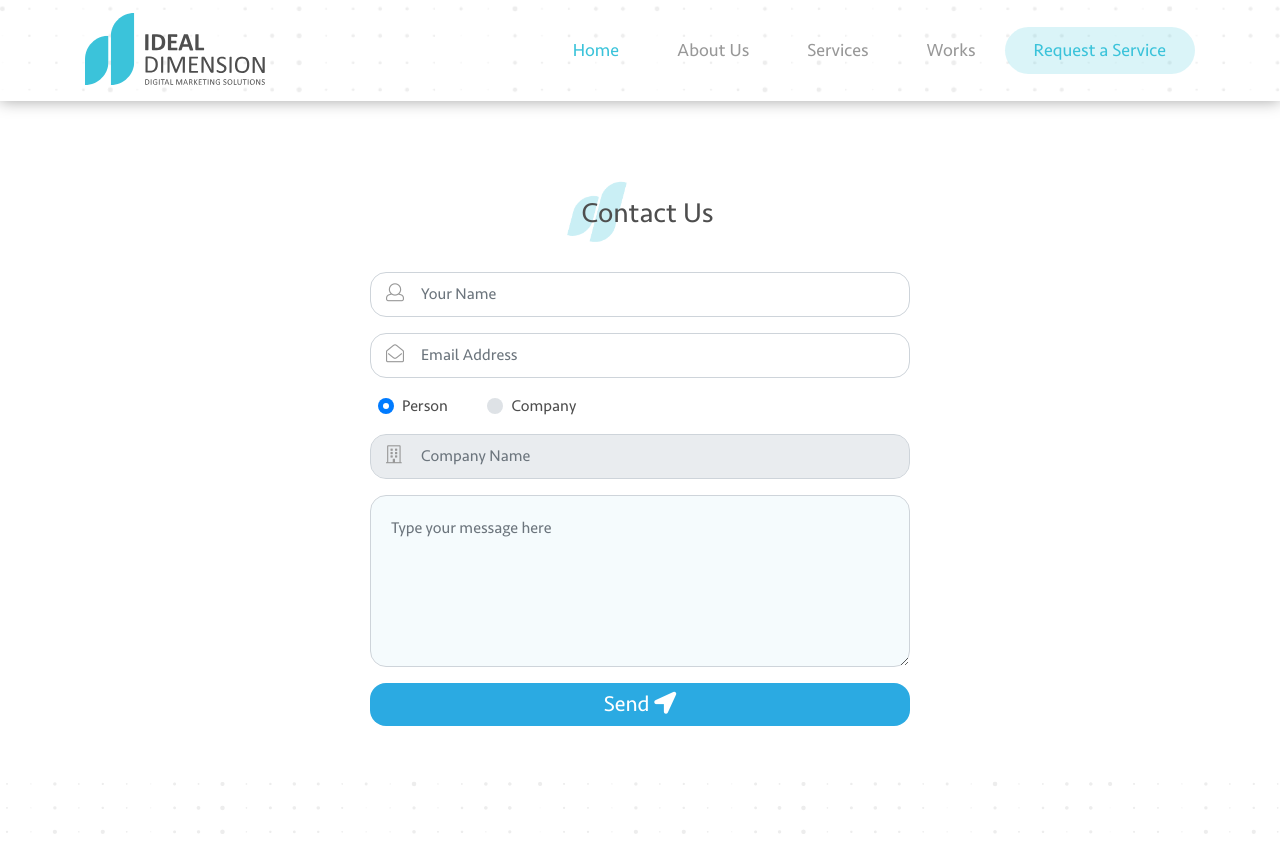
After one commit to hamza202/ideal, a PHP site: page /contact.html in a window 1280 px wide. The commit adds this page. Shown: the top 841 px of the page. Run offline with PHP 8.4, Linux system fonts and the light colour scheme; some libraries are stand-ins or nearby versions.

Commit message:
First commit

```diff
--- /dev/null
+++ b/contact.html
@@ -0,0 +1,229 @@
+<!doctype html>
+<html lang="en">
+<head>
+    <meta charset="UTF-8">
+    <meta name="viewport"
+          content="width=device-width, user-scalable=no, initial-scale=1.0, maximum-scale=1.0, minimum-scale=1.0">
+    <meta http-equiv="X-UA-Compatible" content="ie=edge">
+    <link rel="stylesheet" href="css/hover-min.css">
+    <link rel="stylesheet" href="css/fontawesome-all.css">
+    <link rel="stylesheet" href="css/bootstrap.css">
+    <link rel="stylesheet" href="css/owl.carousel.css">
+    <link rel="stylesheet" href="css/owl.theme.default.css">
+    <link rel="stylesheet" href="css/style.css">
+    <link rel="icon" href="image/smal-logo.png">
+
+    <title>IDEAL</title>
+</head>
+<body>
+<section class="loading ">
+    <div class="container-fluid">
+        <div class="row">
+            <div class="col align-self-center">
+                <div class="loader-funky-bar"></div>
+            </div>
+        </div>
+    </div>
+</section>
+<header>
+    <nav class="navbar navbar-expand-lg navbar-light">
+        <div class="container">
+            <a class="navbar-brand" href="#">
+                <img class="img-fluid big-logo" src="image/logo.png" alt="">
+                <img class="img-fluid small-logo" src="image/smal-logo.png" alt="">
+            </a>
+            <button class="navbar-toggler" type="button" data-toggle="collapse" data-target="#navbarSupportedContent"
+                    aria-controls="navbarSupportedContent" aria-expanded="false" aria-label="Toggle navigation">
+                <span class="navbar-toggler-icon"></span>
+            </button>
+
+            <div class="collapse navbar-collapse" id="navbarSupportedContent">
+                <ul class="navbar-nav ml-auto">
+                    <li class="nav-item active">
+                        <a class="nav-link" href="#">Home</a>
+                    </li>
+                    <li class="nav-item ">
+                        <a class="nav-link" href="#">About Us</a>
+                    </li>
+                    <li class="nav-item ">
+                        <a class="nav-link" href="#">Services</a>
+                    </li>
+                    <li class="nav-item ">
+                        <a class="nav-link" href="#">Works</a>
+                    </li>
+                    <li class="nav-item ">
+                        <a class="nav-link request-link " href="#">Request a Service</a>
+                    </li>
+                </ul>
+
+            </div>
+        </div>
+    </nav>
+</header>
+<section class="py-5 contact-us">
+    <div class="container">
+        <div class="row">
+            <div class="col text-center">
+                <h3 class="second-title-bg mt-5 pb-3">
+                    Contact Us
+                </h3>
+            </div>
+        </div>
+        <form action="#">
+            <div class="row justify-content-center">
+                <div class="col-lg-6 col-md-8 col-sm-10">
+                    <div class="form-group position-relative">
+                        <i class="fal fa-user"></i>
+                        <input type="text" class="form-control" placeholder="Your Name">
+                    </div>
+                </div>
+            </div>
+            <div class="row justify-content-center">
+                <div class="col-lg-6 col-md-8 col-sm-10">
+                    <div class="form-group position-relative">
+                        <i class="fal fa-envelope-open"></i>
+                        <input type="email" class="form-control" placeholder="Email Address">
+                    </div>
+                </div>
+            </div>
+            <div class="row justify-content-center mb-3">
+                <div class="col-lg-6 col-md-8 col-sm-10">
+                    <div class="custom-control pl-4 ml-2">
+                        <div class=" custom-radio form-check-inline form-check">
+                            <input type="radio" class="custom-control-input" id="Company" name="radio-stacked" checked>
+                            <label class="custom-control-label" for="Company">Person</label>
+                        </div>
+                        <div class=" custom-radio form-check-inline form-check ml-5">
+                            <input type="radio" class="custom-control-input company-input" id="Person"
+                                   name="radio-stacked">
+                            <label class="custom-control-label" for="Person">Company</label>
+                        </div>
+                    </div>
+                </div>
+            </div>
+            <div class="row justify-content-center">
+                <div class="col-lg-6 col-md-8 col-sm-10">
+                    <div class="form-group position-relative">
+                        <i class="fal fa-building"></i>
+                        <input id="Company_name" type="text" class="form-control" placeholder="Company Name" disabled>
+                    </div>
+                </div>
+            </div>
+            <div class="row justify-content-center">
+                <div class="col-lg-6 col-md-8 col-sm-10">
+                    <div class="form-group">
+                        <textarea class="form-control" placeholder="Type your message here" rows="6"></textarea>
+                    </div>
+                </div>
+            </div>
+            <div class="row justify-content-center">
+                <div class="col-lg-6 col-md-8 col-sm-10">
+                    <button type="submit">
+                        Send <i class="fas fa-location-arrow"></i>
+                    </button>
+                </div>
+            </div>
+        </form>
+    </div>
+</section>
+<footer class="footer">
+    <div class="container">
+        <div class="row">
+            <div class="col-lg-5">
+                <div id="map" class="w-100" style="height: 300px;"></div>
+                <p class="mt-3 copyright">Copyright © 2018 IDEAL DIMENSION. All rights reserved.</p>
+            </div>
+            <div class="col-lg-2 col-md-4">
+                <div class="footer-container pl-4">
+                    <h4 class="footer-title">
+                        Locations
+                    </h4>
+                    <p>
+                        Jordan<br>
+                        Amman,<br>
+                        8998,D Sreet<br>
+                        (972) 59 2212919
+                    </p>
+                </div>
+
+            </div>
+            <div class="col-lg-2 col-md-4">
+                <div class="footer-container pl-4">
+                    <h4 class="footer-title">
+                        Services
+                    </h4>
+                    <p class="mb-0">
+                        <a href="#">
+                            Digital Marekting
+                        </a>
+                    </p>
+                    <p class="m-0">
+                        <a href="#">
+                            Media Proudction
+                        </a>
+                    </p>
+                    <p class="m-0">
+                        <a href="#">Branding</a>
+                    </p>
+                    <p class="m-0">
+                        <a href="#">Web & Mob Dev.</a>
+                    </p>
+                </div>
+
+            </div>
+            <div class="col-lg-3 col-md-4 ">
+                <div class="footer-container pl-4">
+                    <h4 class="footer-title">
+                        Follow us
+                    </h4>
+                    <ul class="list-inline footer-social">
+                        <li class="list-inline-item"><a href="#"><i class="fab fa-twitter"></i></a></li>
+                        <li class="list-inline-item"><a href="#"><i class="fab fa-facebook-f"></i></a></li>
+                        <li class="list-inline-item"><a href="#"><i class="fab fa-instagram"></i></a></li>
+                        <li class="list-inline-item"><a href="#"><i class="fab fa-google-plus-g"></i></a></li>
+                    </ul>
+                </div>
+                <div class="row h-75">
+                    <div class="col align-self-end">
+                        <img class="img-fluid align-self-end" src="image/logo.png" alt="">
+
+                    </div>
+                </div>
+
+            </div>
+        </div>
+    </div>
+</footer>
+<script src="js/jquery-3.3.1.min.js"></script>
+<script src="js/popper.min.js"></script>
+<script src="js/bootstrap.min.js"></script>
+<script src="js/main.js"></script>
+
+
+<script>
+    $(document).ready(function () {
+
+        var scrollLink = $('.scroll');
+
+        // Smooth scrolling
+        scrollLink.click(function (e) {
+            e.preventDefault();
+            $('body,html').animate({
+                scrollTop: $(this.hash).offset().top - 120
+            }, 1220);
+        });
+    });
+</script>
+<script>
+    $('input:radio').click(function () {
+        $("#Company_name").prop("disabled", true);
+        if ($(this).hasClass('company-input')) {
+            $("#Company_name").prop("disabled", false);
+        }
+    });
+</script>
+<script
+        src="https://maps.googleapis.com/maps/api/js?key=AIzaSyDnUdRz1exsvXmDb_XVmPk3v7FWi7XCH9E&callback=initMap">
+</script>
+</body>
+</html>
--- a/css/style.css
+++ b/css/style.css
@@ -303,6 +303,11 @@ a.go-down span::before{
     -webkit-box-shadow: 0px 0px 15px 2px rgba(0,0,0,0.50);
     -moz-box-shadow: 0px 0px 15px 2px rgba(0,0,0,0.50);
     box-shadow: 0px 0px 15px 2px rgba(0,0,0,0.50);
+}
+header{
+    -webkit-box-shadow: 0px 0px 15px 0px rgba(0,0,0,0.36);
+    -moz-box-shadow: 0px 0px 15px 0px rgba(0,0,0,0.36);
+    box-shadow: 0px 0px 15px 0px rgba(0,0,0,0.36);
 }
 .navbar-light.fixed-header .small-logo{
     display: inline-block;
@@ -781,6 +786,43 @@ p.copyright{
     height: 100%;
 }
     /*End about page*/
+/*Start contact us*/
+.contact-us .form-group i{
+    position: absolute;
+    left: 16px;
+    top: 50%;
+    font-size: 18px;
+    transform: translateY(-59%);
+    color: #989898;
+}
+.contact-us .form-group input{
+    padding-left: 50px;
+    height: 45px;
+    border-radius: 16px;
+    color: #989898;
+}
+.contact-us .form-group textarea{
+    background-color: #F5FBFD;
+    border-radius: 16px;
+    padding-top: 20px;
+    padding-left: 20px;
+}
+.contact-us  button{
+    background-color:#2BAAE2;
+    color: #fff;
+    border: 0;
+    border-radius: 16px;
+    height: 43px;
+    display: block;
+    width: 100%;
+    font-size: 22px;
+    cursor: pointer;
+    transition: all ease-in-out 0.3s;
+}
+.contact-us  button:hover{
+    background-color: #19A6CF;
+}
+/*End contact us*/
 .footer-container p a{
     color: #4e4e4e;
 }
```
